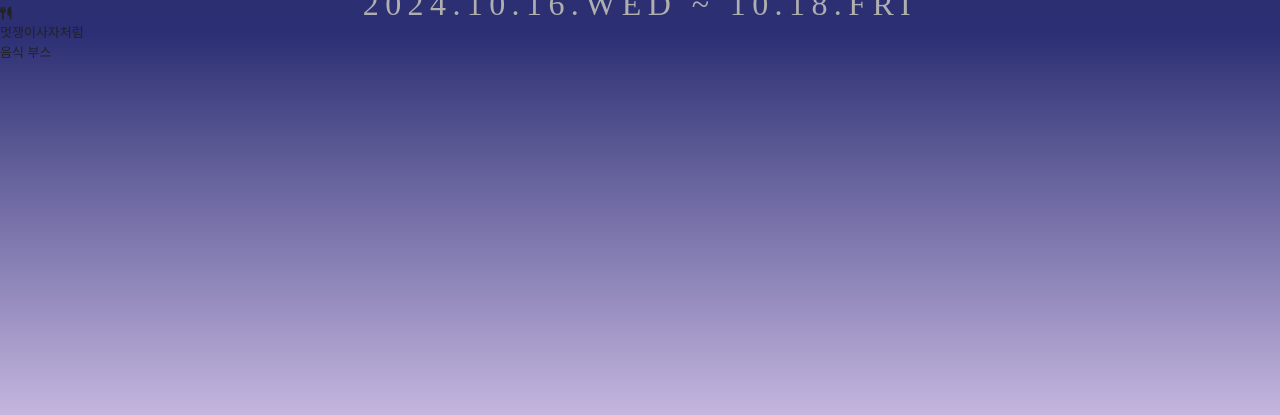
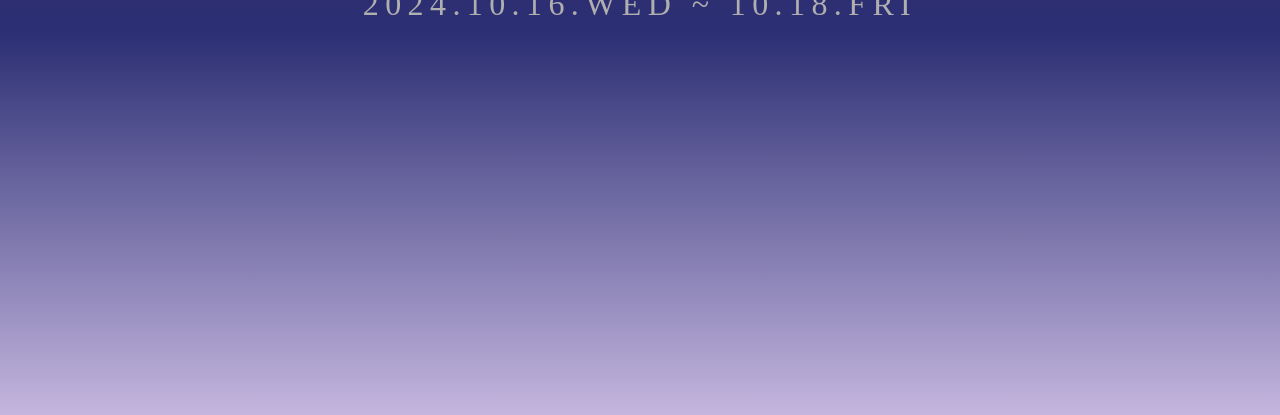
Before and after one commit to seoiiwon/2024_GNU_PIESTA, a FastAPI app: page /booth/list in a window 1280 px wide. Shown: the part 367-782 px from the top of the page. Run offline with FastAPI, Linux system fonts and the light colour scheme; some libraries are stand-ins or nearby versions.

Commit message:
booth_list, detail  연결

```diff
--- a/api/booth/booth_detail_router.py
+++ b/api/booth/booth_detail_router.py
@@ -11,13 +11,11 @@ router = APIRouter(tags=["BOOTH"])
 templates = Jinja2Templates(directory="./templates/booth")
 
 
-@router.get("/booth/detail", response_class=HTMLResponse)
+@router.get("/booth/detail/{booth_name}", response_class=HTMLResponse, name="get_booth_detail")
 async def get_booth_detail(booth_name: str, request: Request, db: Session = Depends(get_db)):
-    # 데이터베이스에서 부스 이름으로 부스 정보를 조회
     booth = db.query(Booth).filter(Booth.booth_name == booth_name).first()
 
     if not booth:
         return HTMLResponse(content="부스를 찾을 수 없습니다.", status_code=404)
 
-    # booth_detail.html 템플릿을 렌더링하면서 부스 데이터를 전달
     return templates.TemplateResponse("booth_detail.html", {"request": request, "booth": booth})
--- a/api/booth/booth_list_router.py
+++ b/api/booth/booth_list_router.py
@@ -1,12 +1,23 @@
-from fastapi import APIRouter, Request
+from fastapi import APIRouter, Request, Depends
 from fastapi.responses import HTMLResponse
 from fastapi.templating import Jinja2Templates
+from config.database import get_db
+from models.models import Booth
+from sqlalchemy.orm import Session
+from dotenv import load_dotenv
+import os
+
+
 
 router = APIRouter(tags=["BOOTH"])
-
 templates = Jinja2Templates(directory="./templates/booth")
 
 
+
 @router.get("/booth/list", response_class=HTMLResponse)
-async def getHome(request: Request):
-    return templates.TemplateResponse(name="booth_list.html", request=request)
+async def get_booth_list(request: Request, db: Session = Depends(get_db)):
+    # 데이터베이스에서 부스 리스트를 가져옴
+    booths = db.query(Booth).all()
+
+    # booth_list.html 템플릿을 부스 데이터와 함께 렌더링
+    return templates.TemplateResponse("booth_list.html", {"request": request, "booths": booths})
--- a/templates/booth/booth_list.html
+++ b/templates/booth/booth_list.html
@@ -1,3 +1,4 @@
+
 <!DOCTYPE html>
 <html lang="en">
   <head>
@@ -120,75 +121,21 @@ for (var i = 0; i < positions.length; i ++) {
 }
       </script>
 
-
-    <!-- 박스 목록 스크롤 영역 -->
     <div class="box-container">
+      {% for booth in booths %}
+      <a href="{{ url_for('get_booth_detail', booth_name=booth.booth_name) }}">
           <div class="box">
               <div class="box-icon">
                   <i class="fa-solid fa-utensils"></i>
               </div>
               <div class="box-content">
-                <p class="box-title">멋쟁이사자처럼</p>
-                <p class="box-description">음식 부스</p>
+                  <p class="box-title">{{ booth.booth_name }}</p>
+                  <p class="box-description">{{ booth.booth_category }}</p>
               </div>
           </div>
-        <div class="box">
-            <div class="box-icon">
-              <i class="fa-solid fa-utensils"></i>
+      </a>
+      {% endfor %}
   </div>
-            <div class="box-content">
-                <p class="box-title">멋쟁이사자처럼</p>
-                <p class="box-description">음식 부스</p>
-            </div>
-        </div>
-        <div class="box">
-            <div class="box-icon">
-              <i class="fa-solid fa-utensils"></i>
-            </div>
-            <div class="box-content">
-                <p class="box-title">멋쟁이사자처럼</p>
-                <p class="box-description">음식 부스</p>
-            </div>
-        </div>
-        <div class="box">
-            <div class="box-icon">
-              <i class="fa-solid fa-utensils"></i>
-            </div>
-            <div class="box-content">
-                <p class="box-title">멋쟁이사자처럼</p>
-                <p class="box-description">음식 부스</p>
-            </div>
-        </div>
-        <div class="box">
-          <div class="box-icon">
-            <i class="fa-solid fa-utensils"></i>
-          </div>
-          <div class="box-content">
-              <p class="box-title">멋쟁이사자처럼</p>
-              <p class="box-description">음식 부스</p>
-          </div>
-      </div>
-      <div class="box">
-        <div class="box-icon">
-          <i class="fa-solid fa-utensils"></i>
-        </div>
-        <div class="box-content">
-            <p class="box-title">멋쟁이사자처럼</p>
-            <p class="box-description">음식 부스</p>
-        </div>
-      </div>
-      <div class="box">
-        <div class="box-icon">
-          <i class="fa-solid fa-utensils"></i>
-        </div>
-        <div class="box-content">
-            <p class="box-title">멋쟁이사자처럼</p>
-            <p class="box-description">음식 부스</p>
-        </div>
-      </div>
-
-
-        <!-- 필요하면 더 많은 박스 추가 -->
 </div>
 </div>
   </body>
```
Also changed, not shown: requirements.txt (line endings or trailing spaces), 1 other file. Lines whose indentation alone changed are shown as unchanged.
